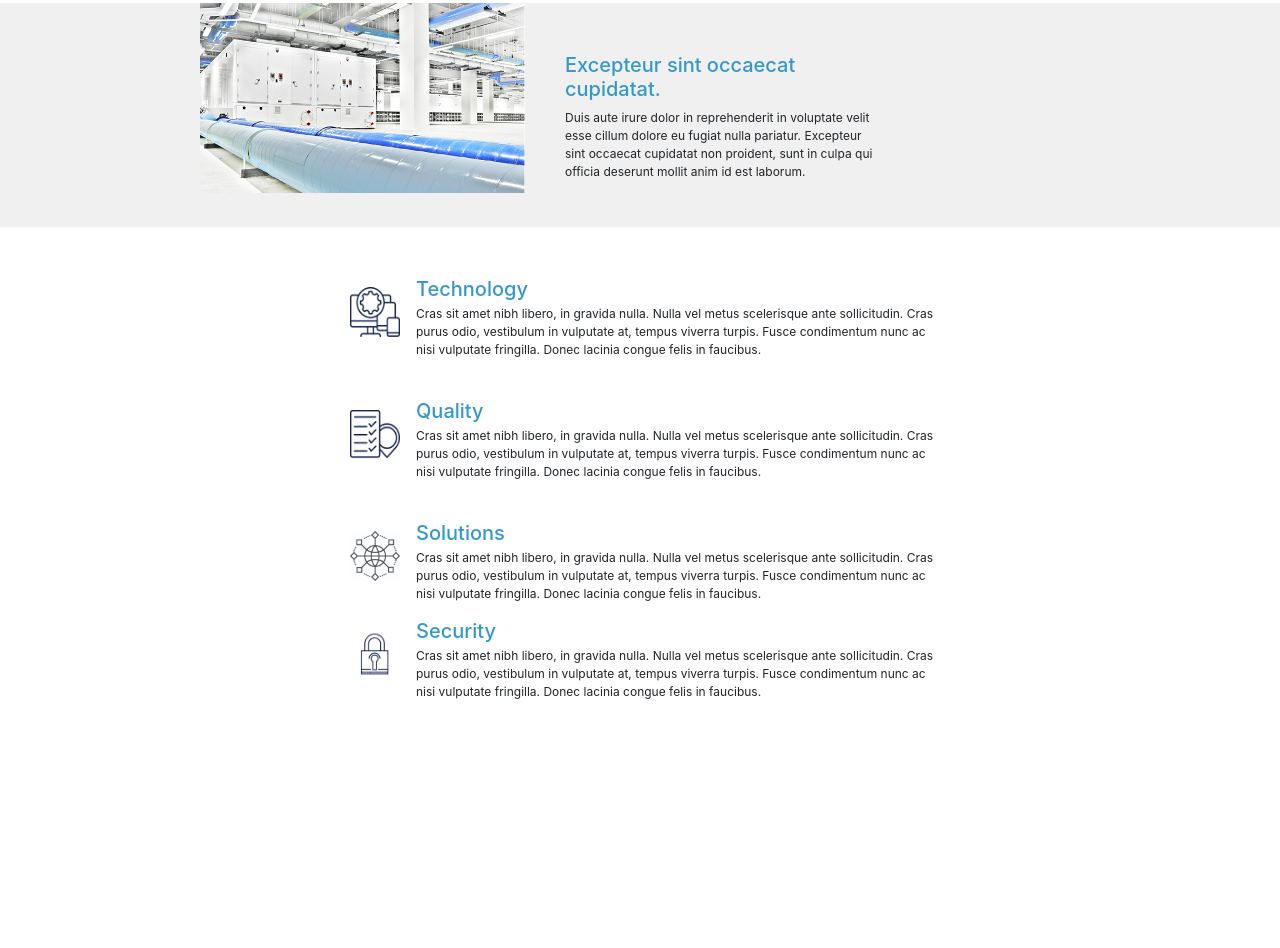
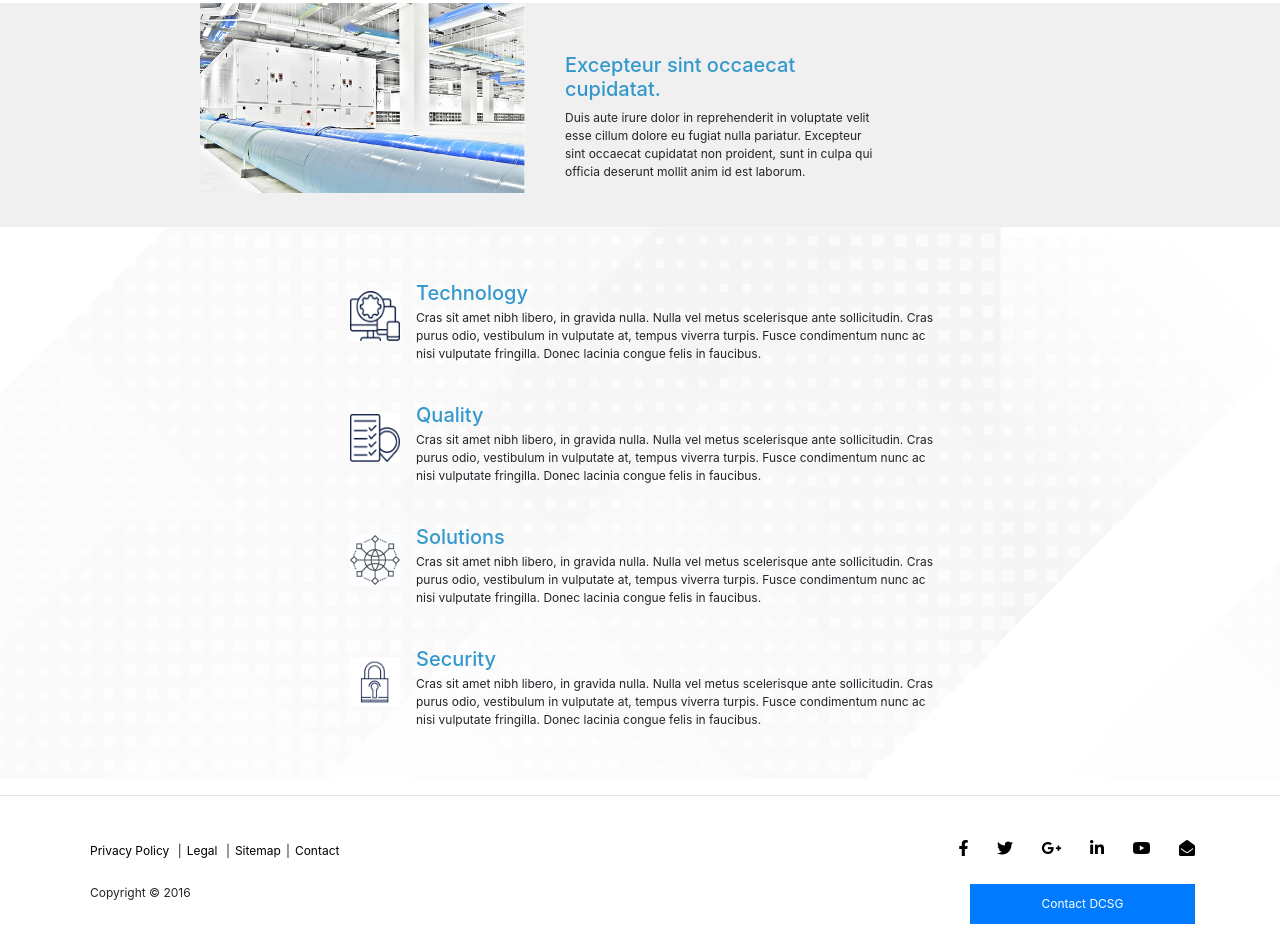
Before and after one commit to austinwayman/lavidgeWeb, a plain HTML site: page index.html in a window 1280 px wide. Shown: the part 557-1505 px from the top of the page. Before the commit the page ends 1274 px from the top, so only its background shows below. Drawn offline with nearby package versions, Linux system fonts and the light colour scheme.

Commit message:
add footer

```diff
--- a/index.html
+++ b/index.html
@@ -9,6 +9,9 @@
 
     <link rel="stylesheet" href="https://maxcdn.bootstrapcdn.com/bootstrap/4.3.1/css/bootstrap.min.css">
     <link rel="stylesheet" href="style.css">
+
+    <link rel="stylesheet" href="https://use.fontawesome.com/releases/v5.8.1/css/all.css"
+        integrity="sha384-50oBUHEmvpQ+1lW4y57PTFmhCaXp0ML5d60M1M7uH2+nqUivzIebhndOJK28anvf" crossorigin="anonymous">
 </head>
 
 <body>
@@ -81,15 +84,18 @@
     </div>
     <!-- image box end -->
 
+
     <!-- list start -->
+    <div class="listDiv">
         <ul class="list-unstyled mainList">
-        <li class="media">
+            <li class="media my-4">
                 <img src="images/cameraPhone.png" class="mr-3" alt="camera with phone">
                 <div class="media-body">
                     <h5 class="mt-0 mb-1 listHeaders">Technology</h5>
                     <p>Cras sit amet nibh libero, in gravida nulla. Nulla vel metus scelerisque ante sollicitudin. Cras
                         purus
-                    odio, vestibulum in vulputate at, tempus viverra turpis. Fusce condimentum nunc ac nisi vulputate
+                        odio, vestibulum in vulputate at, tempus viverra turpis. Fusce condimentum nunc ac nisi
+                        vulputate
                         fringilla. Donec lacinia congue felis in faucibus.</p>
                 </div>
             </li>
@@ -99,34 +105,88 @@
                     <h5 class="mt-0 mb-1 listHeaders">Quality</h5>
                     <p>Cras sit amet nibh libero, in gravida nulla. Nulla vel metus scelerisque ante sollicitudin. Cras
                         purus
-                    odio, vestibulum in vulputate at, tempus viverra turpis. Fusce condimentum nunc ac nisi vulputate
+                        odio, vestibulum in vulputate at, tempus viverra turpis. Fusce condimentum nunc ac nisi
+                        vulputate
                         fringilla. Donec lacinia congue felis in faucibus.</p>
                 </div>
             </li>
-        <li class="media">
+            <li class="media my-4">
                 <img src="images/network.jpg" class="mr-3" alt="network image">
                 <div class="media-body">
                     <h5 class="mt-0 mb-1 listHeaders">Solutions</h5>
                     <p>Cras sit amet nibh libero, in gravida nulla. Nulla vel metus scelerisque ante sollicitudin. Cras
                         purus
-                    odio, vestibulum in vulputate at, tempus viverra turpis. Fusce condimentum nunc ac nisi vulputate
+                        odio, vestibulum in vulputate at, tempus viverra turpis. Fusce condimentum nunc ac nisi
+                        vulputate
                         fringilla. Donec lacinia congue felis in faucibus.</p>
                 </div>
             </li>
-        <li class="media">
+            <li class="media my-4">
                 <img src="images/lock.png" class="mr-3" alt="lock image">
                 <div class="media-body">
                     <h5 class="mt-0 mb-1 listHeaders">Security</h5>
                     <p>Cras sit amet nibh libero, in gravida nulla. Nulla vel metus scelerisque ante sollicitudin. Cras
                         purus
-                    odio, vestibulum in vulputate at, tempus viverra turpis. Fusce condimentum nunc ac nisi vulputate
+                        odio, vestibulum in vulputate at, tempus viverra turpis. Fusce condimentum nunc ac nisi
+                        vulputate
                         fringilla. Donec lacinia congue felis in faucibus. </p>
                 </div>
             </li>
         </ul>
+    </div>
     <!-- List end -->
+    <hr>
+    <!-- Footer -->
+    <footer class="page-footer font-small unique-color-dark">
+        <div>
+            <div class="container">
+                <div class="row py-4 d-flex align-items-center">
+                    <div class="col-md-6 col-lg-5 text-center text-md-left mb-4 mb-md-0">
+                        <div class="flexer">
+                            <p class="mb-0"><a href="#">Privacy Policy </a>|</p>
+                            <p class="mb-0"><a href="#">Legal </a>|</p>
+                            <p class="mb-0"><a href="#">Sitemap</a>|</p>
+                            <p class="mb-0"><a href="#">Contact </a></p>
+                        </div>
+                        <br>
+                        <p style="margin-left: 5px;">Copyright © 2016</p>
+                    </div>
 
-    <!-- footer start-->
+                    <div class="col-md-6 col-lg-7 text-center text-md-right linker">
+
+                        <!-- Facebook -->
+                        <a href="#" class="fb-ic">
+                            <i class="fab fa-facebook-f white-text mr-4"> </i>
+                        </a>
+                        <!-- Twitter -->
+                        <a href="#" class="tw-ic">
+                            <i class="fab fa-twitter white-text mr-4"> </i>
+                        </a>
+                        <!-- Google +-->
+                        <a href="#" class="gplus-ic">
+                            <i class="fab fa-google-plus-g white-text mr-4"> </i>
+                        </a>
+                        <!--Linkedin -->
+                        <a href="#" class="li-ic">
+                            <i class="fab fa-linkedin-in white-text mr-4"> </i>
+                        </a>
+                        <!--Instagram-->
+                        <a href="#" class="ins-ic">
+                            <i class="fab fa-youtube white-text mr-4"> </i>
+                        </a>
+
+                        <a href="#" class="ins-ic">
+                            <i class="fas fa-envelope-open white-text"> </i>
+                        </a>
+                        <br>
+                        <br>
+                        <button type="button" class="btn btn-primary bottomContactButton">Contact DCSG</button>
+                    </div>
+                </div>
+            </div>
+        </div>
+    </footer>
+    <!-- Footer -->
 
 
 
--- a/style.css
+++ b/style.css
@@ -80,7 +80,8 @@ padding: 0.5rem 6rem;
 .mainList {
     margin: 0 auto;
     width: 600px;
-    margin-top: 50px;
+    padding-top: 30px;
+    padding-bottom: 10px;
 }
 
 .boxHeader {
@@ -96,3 +97,40 @@ padding: 0.5rem 6rem;
 .media .listHeaders {
     color: #3399cc;
 }
+
+.flexer {
+    display: flex;
+}
+
+.flexer a {
+    text-decoration: none;
+    color: black;
+    margin-left: 5px;
+    margin-right: 5px;
+}
+
+.flexer a:hover {
+    color: #3399cc;
+}
+
+.bottomContactButton {
+    width: 225px;
+    font-size: 12px;
+    border-radius: 0px;
+    height: 40px;
+}
+
+.container .linker a {
+    text-decoration: none;
+    color: black;
+}
+
+.listDiv {
+    background-image: url('images/lowerBackground.png');
+}
+
+@media only screen and (max-width: 768px) {
+    .flexer {
+    justify-content: center;
+    }
+}
```
Lines whose indentation alone changed are shown as unchanged.
